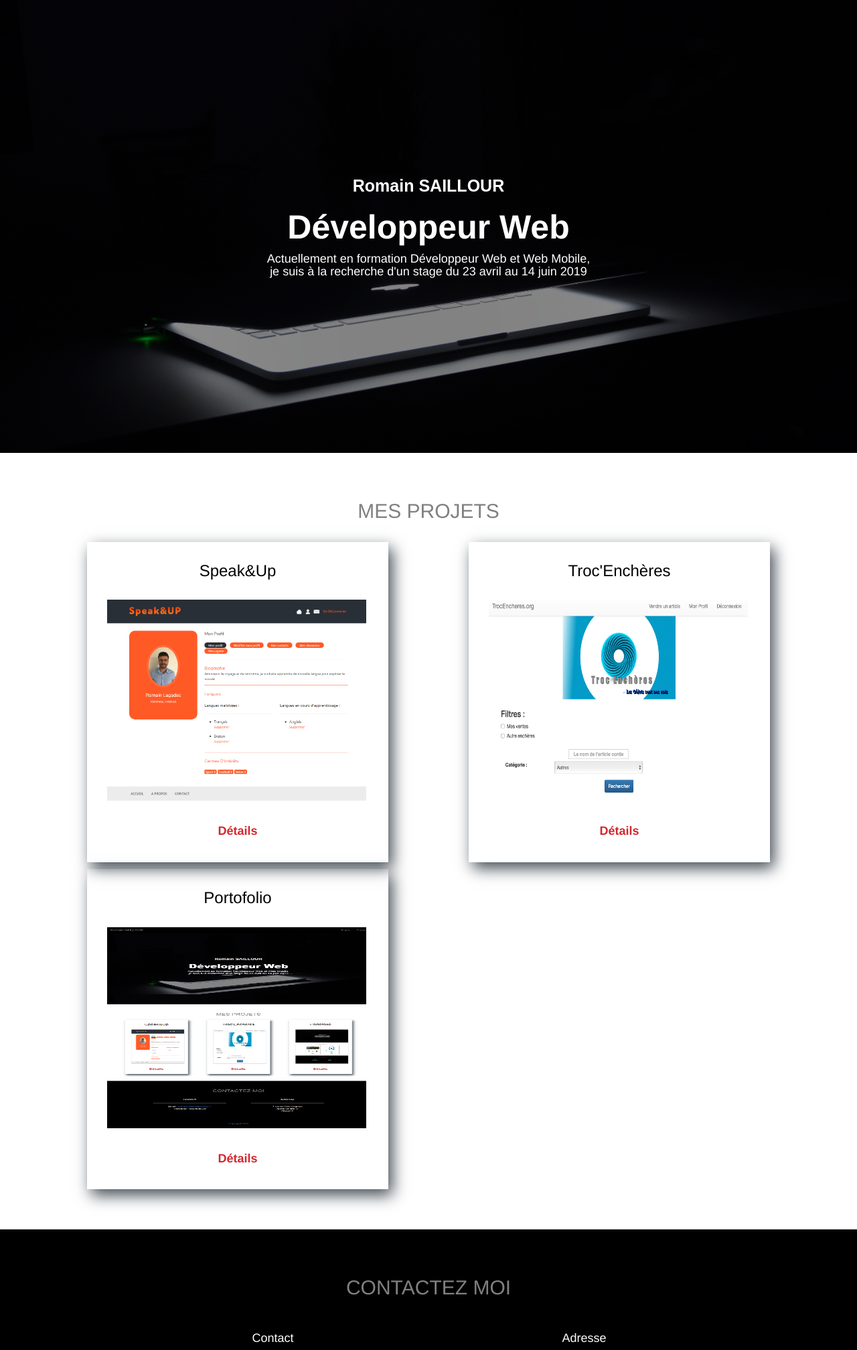
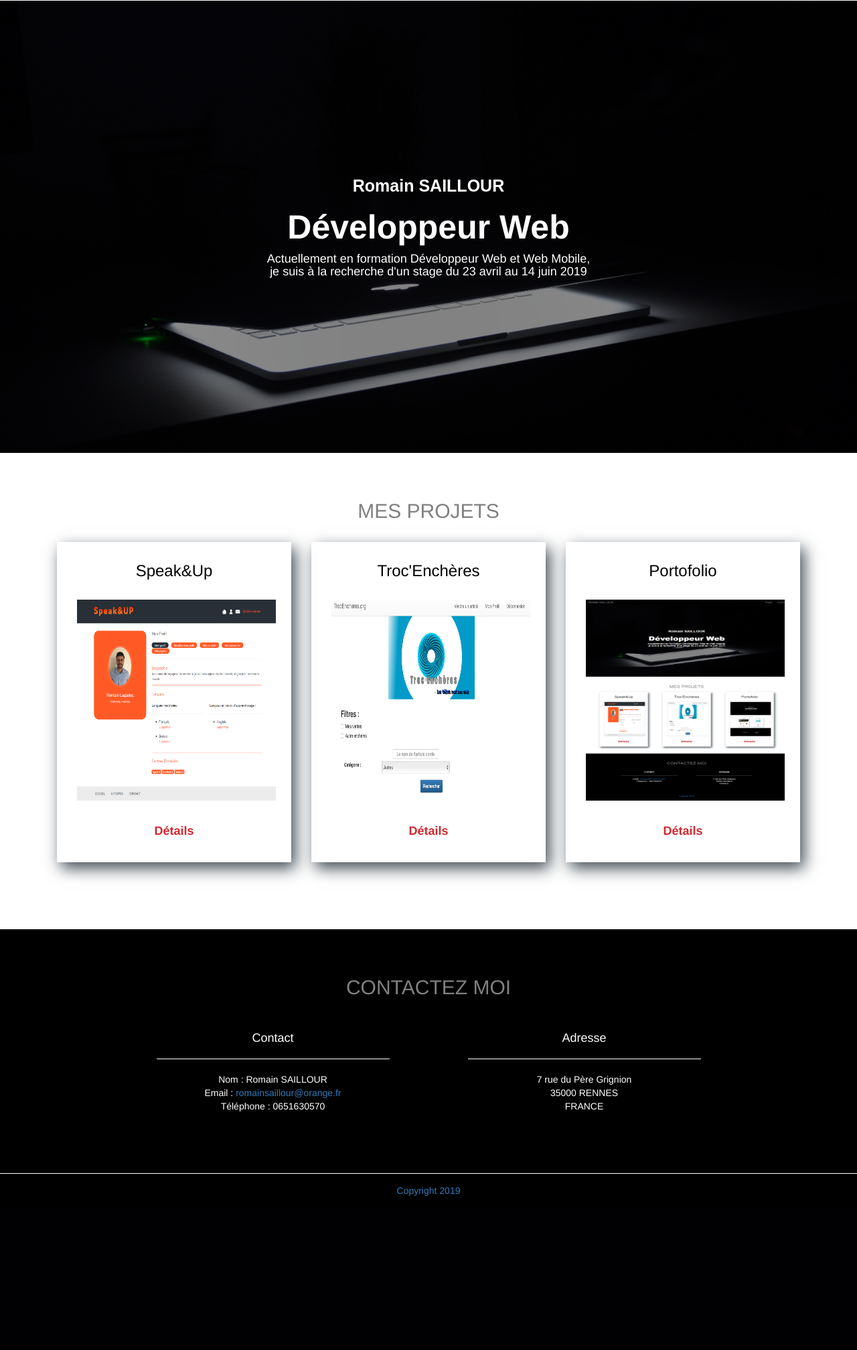
Before and after one commit to RomainSai/portofolio, a PHP site: page / in a window 1280 px wide. Shown: the top 2015 px of the page at 67% size. After the commit the page ends 1785 px from the top, so only its background shows below. Run offline with PHP 8.4, Linux system fonts and the light colour scheme; some libraries are stand-ins or nearby versions.

Commit message:
recadrage projets md et centrage copyright 2019

```diff
--- a/index.html
+++ b/index.html
@@ -14,7 +14,7 @@
 <body id="body">
   <!-- HEADER -->
   <header id="header">
-    <nav id="navbar" class="navbar navbar-inverse navbar-fixed-top align-items-center">
+    <nav id="navbar" class="navbar header navbar-inverse navbar-fixed-top align-items-center">
       <div class="container-fluid">
         <!-- Brand and toggle get grouped for better mobile display -->
         <div class="navbar-header">
@@ -51,16 +51,16 @@
 
   <!-- SECTION 2 Projets -->
   <section id="projets" class="culture-section2 container">
-    <div id="projet" class=" col-md-12">
+    <div id="projet" class=" ">
       <div class="row">
         <div class="titreProjets col-md-offset-2 col-md-8 col-md-offset-2  ">
           <h2 class="text-capitalize">MES PROJETS</h2>
         </div>
       </div>
-      <div class="media-container-row">
+      <div class="col-md-12">
           <!-- projet 1 -->
-        <div id="projetsBoxParent" class="col-xl-4 col-md-6 col-sm-12">
-          <div id="projetsBox" class="col-lg-10 col-lg-offset-1 col-md-10 col-md-offset-1 col-sm-offset-1 col-sm-10 col-sm-offset-1">
+        <div id="projetsBoxParent" class="col-xl-4 col-lg-4 col-md-6 col-sm-12">
+          <div id="projetsBox" class="col-xl-10 col-xl-offset-1 col-lg-12 col-md-12 col-sm-12">
             <h3>Speak&Up</h3>
             <img src="images/screenSpeak&UpProfil.png" alt="image Speak&Up">
             <div class="boutton-details">
@@ -69,8 +69,8 @@
           </div>
         </div>
           <!-- projet 2 -->
-        <div id="projetsBoxParent" class="col-xl-4 col-md-6 col-sm-12">
-          <div id="projetsBox" class="col-lg-10 col-lg-offset-1 col-md-10 col-md-offset-1 col-sm-offset-1 col-sm-10 col-sm-offset-1">
+        <div id="projetsBoxParent" class="col-xl-4 col-lg-4 col-md-6 col-sm-12">
+          <div id="projetsBox" class="col-xl-10 col-xl-offset-1 col-lg-12 col-md-12 col-sm-12">
             <h3>Troc'Enchères</h3>
             <img src="images/screenTrocEncheres.png" alt="image troc encheres">
             <div class="boutton-details">
@@ -79,8 +79,8 @@
           </div>
         </div>
           <!-- projet 3 -->
-        <div id="projetsBoxParent" class="projetPortofolio col-xl-4 col-md-offset-6 col-md-6 col-sm-12">
-          <div id="projetsBox" class="col-lg-10 col-lg-offset-1 col-md-10 col-md-offset-1 col-sm-offset-1 col-sm-10 col-sm-offset-1">
+        <div id="projetsBoxParent" class="projetPortofolio col-xl-4 col-lg-4 col-md-offset-6 col-md-6 col-sm-12">
+          <div id="projetsBox" class="col-xl-10 col-xl-offset-1 col-lg-12 col-md-12 col-sm-12">
            <h3>Portofolio</h3>
             <img src="images/screenPortofolio.png" alt="image portofolio">
              <div class="boutton-details">
@@ -200,7 +200,7 @@
   </section>
 
   <!-- FOOTER -->
-  <nav class="navbar navbar-default navbar-fixed-bottom">
+  <nav id="footer" class="navbar navbar-default navbar-fixed-bottom collapse">
     <div class="text-center">
       <a class="" href="#">Copyright 2019</a>
     </div>
--- a/popup-slider.js
+++ b/popup-slider.js
@@ -5,6 +5,7 @@ $( document ).ready(function() {
       document.getElementById("first-section").style.filter = " blur(2px)";
       document.getElementById("projet").style.filter = " blur(2px)";
       document.getElementById("contact").style.filter = " blur(2px)";
+      document.getElementById("footer").style.filter = " blur(2px)";
     $('.sliderPop1').show();
     $('.ct-sliderPop-container').addClass('open');
     $('.sliderPop1').addClass('flexslider');
@@ -23,6 +24,7 @@ $( document ).ready(function() {
       document.getElementById("first-section").style.filter = "none";
       document.getElementById("projet").style.filter = "none";
       document.getElementById("contact").style.filter = "none";
+      document.getElementById("footer").style.filter = "none";
     $('.sliderPop1').hide();
     $('.ct-sliderPop-container').removeClass('open');
     $('.sliderPop1').removeClass('flexslider');
@@ -37,6 +39,7 @@ $( document ).ready(function() {
       document.getElementById("first-section").style.filter = " blur(2px)";
       document.getElementById("projet").style.filter = " blur(2px)";
       document.getElementById("contact").style.filter = " blur(2px)";
+      document.getElementById("footer").style.filter = " blur(2px)";
     $('.sliderPop2').show();
     $('.ct-sliderPop-container').addClass('open');
     $('.sliderPop2').addClass('flexslider');
@@ -54,6 +57,7 @@ $( document ).ready(function() {
     document.getElementById("first-section").style.filter = "none";
     document.getElementById("projet").style.filter = "none";
     document.getElementById("contact").style.filter = "none";
+    document.getElementById("footer").style.filter = "none";
     $('.sliderPop2').hide();
     $('.ct-sliderPop-container').removeClass('open');
     $('.sliderPop2').removeClass('flexslider');
@@ -68,6 +72,7 @@ $(document).ready(function () {
         document.getElementById("first-section").style.filter = " blur(2px)";
         document.getElementById("projet").style.filter = " blur(2px)";
         document.getElementById("contact").style.filter = " blur(2px)";
+        document.getElementById("footer").style.filter = " blur(2px)";
         $('.sliderPop3').show();
         $('.ct-sliderPop-container').addClass('open');
         $('.sliderPop3').addClass('flexslider');
@@ -85,6 +90,7 @@ $(document).ready(function () {
         document.getElementById("first-section").style.filter = "none";
         document.getElementById("projet").style.filter = "none";
         document.getElementById("contact").style.filter = "none";
+        document.getElementById("footer").style.filter = "none";
         $('.sliderPop3').hide();
         $('.ct-sliderPop-container').removeClass('open');
         $('.sliderPop3').removeClass('flexslider');
--- a/style.css
+++ b/style.css
@@ -49,9 +49,10 @@
 #projetsBox{
   /*border:   1px solid rgba(170,170,170,.89); */
   color: black;
-  margin-bottom: 10px;
+  margin-bottom: 50px;
   box-shadow: 6px 9px 22px rgba(65,75,83,1);
   padding: 10px !important;
+  margin-left: 0px !important;
 }
 
 #projetsBox img{
@@ -123,7 +124,6 @@
   animation-fill-mode: both;
   animation-name: fadeIn;
   display: block;
-  margin-top: 10px;
 }
 .ct-sliderPop-container {
   overflow:hidden;
@@ -214,7 +214,9 @@
     margin-right: 25%;
 }
 
-
+#popup h2{
+  padding-top: 20px;
+}
 
 
 /* SECTION 3 */
@@ -263,6 +265,10 @@ hr{
   transition: top 0.3s;
 }
 
+.header{
+  border-bottom: 1px solid #fff !important;
+}
+
 
 /* =================================
   # Footer
@@ -270,7 +276,10 @@ hr{
 .navbar-fixed-bottom{
   position: relative !important;
 }
-
+#footer{
+  border-top:  1px solid #fff !important;
+  padding-top: 15px;
+}
 
 
 /* =================================
```
